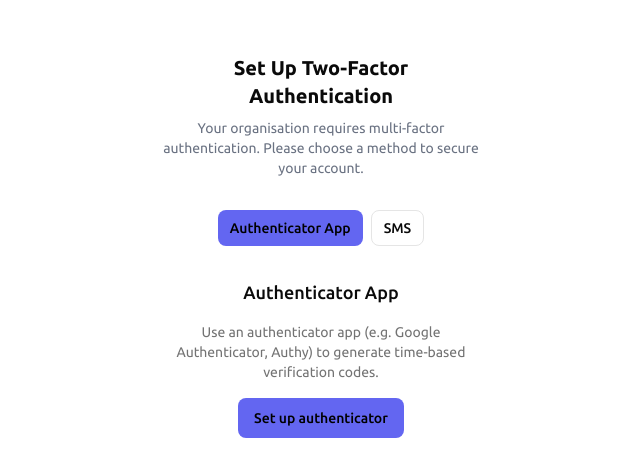
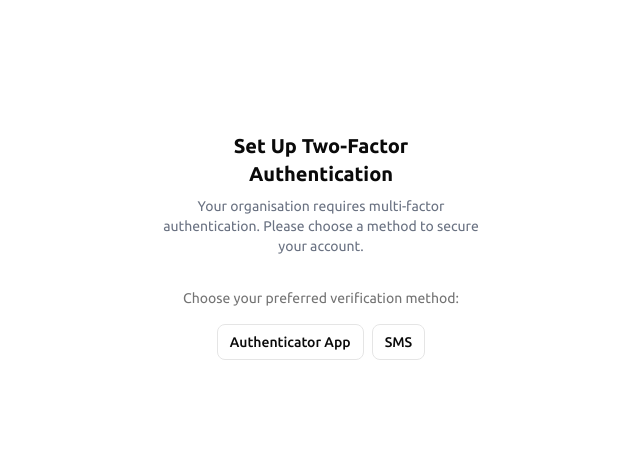
Before and after one commit to cawdry-dev/lumos-ai, a Next.js app: page /mfa/enrol in a window 1280 px wide. Shown: the part 154-630 px from the top of the page, without its empty margins (319-959 px from the left). Built offline with nearby package versions, Linux system fonts and the light colour scheme; no server answers.

Commit message:
fix: MFA enrol page no longer shows duplicate UI
Changed initial method state from "totp" to null so the setup form
only renders after the user explicitly selects a method. The flow is
now: method selector → setup form for chosen method.

Agent-Id: agent-0892ddbd-e3ca-4365-b600-3a2a6a2dfd97

```diff
--- a/app/(auth)/mfa/enrol/page.tsx
+++ b/app/(auth)/mfa/enrol/page.tsx
@@ -15,7 +15,7 @@ type MfaMethod = "totp" | "sms";
  */
 export default function MfaEnrolPage() {
   const router = useRouter();
-  const [method, setMethod] = useState<MfaMethod>("totp");
+  const [method, setMethod] = useState<MfaMethod | null>(null);
 
   const handleComplete = () => {
     // After successful enrolment, redirect to the app
@@ -36,6 +36,30 @@ export default function MfaEnrolPage() {
           </p>
         </div>
 
+        {method === null ? (
+          <div className="flex flex-col items-center gap-4">
+            <p className="text-muted-foreground text-sm">
+              Choose your preferred verification method:
+            </p>
+            <div className="flex justify-center gap-2">
+              <Button
+                variant="outline"
+                size="sm"
+                onClick={() => setMethod("totp")}
+              >
+                Authenticator App
+              </Button>
+              <Button
+                variant="outline"
+                size="sm"
+                onClick={() => setMethod("sms")}
+              >
+                SMS
+              </Button>
+            </div>
+          </div>
+        ) : (
+          <div className="flex flex-col gap-4">
             <div className="flex justify-center gap-2">
               <Button
                 variant={method === "totp" ? "default" : "outline"}
@@ -59,6 +83,8 @@ export default function MfaEnrolPage() {
               <MfaSmsSetup onComplete={handleComplete} />
             )}
           </div>
+        )}
+      </div>
     </div>
   );
 }
```
Lines whose indentation alone changed are shown as unchanged.
